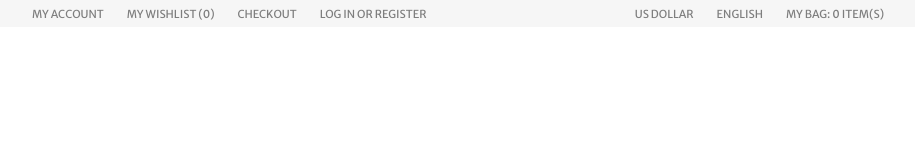
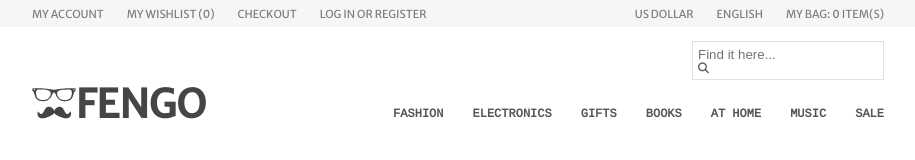
Before and after one commit to Viva1996/Fengo, a plain HTML site: page index.html in a window 1280 px wide. Shown: the whole page, without its empty margins (182-1097 px from the left). Drawn offline with Linux system fonts and the light colour scheme.

Commit message:
make header serch and nav

```diff
--- a/index.html
+++ b/index.html
@@ -9,7 +9,9 @@
     <link rel="stylesheet" href="style.css">
     <script src="https://kit.fontawesome.com/1a1c9c1507.js" crossorigin="anonymous"></script>
     <link rel="preconnect" href="https://fonts.gstatic.com">
-    <link href="https://fonts.googleapis.com/css2?family=Merriweather+Sans&display=swap" rel="stylesheet">
+    <link rel="preconnect" href="https://fonts.gstatic.com">
+    <link href="https://fonts.googleapis.com/css2?family=Cousine&family=Merriweather+Sans&display=swap"
+        rel="stylesheet">
 </head>
 
 <body>
@@ -30,6 +32,50 @@
                     </ul>
                 </div>
             </div>
+            <div class="search__block">
+                <div class="search__block__position">
+                    <div class="search">
+                        <input type="search" name="mySearch" placeholder="Find it here...">
+                        <i class="fas fa-search"></i>
+                    </div>
+                </div>
+            </div>
+            <div class="logo">
+                <div class="logo__position">
+                    <div class="logo__fengo">
+                        <a href="#">
+                            <img class="logo__fengo__image" src="images/logo1.svg" alt=""></a>
+                        <a href="#" style="text-decoration: none;">
+                            <h1 class="logo__text">Fengo</h1>
+                        </a>
+                    </div>
+                    <nav>
+                        <ul class="nav__list">
+                            <a href="#" style="text-decoration: none;">
+                                <li class="nav__list__text">Fashion</li>
+                            </a>
+                            <a href="#" style="text-decoration: none;">
+                                <li class="nav__list__text">Electronics</li>
+                            </a>
+                            <a href="#" style="text-decoration: none;">
+                                <li class="nav__list__text">Gifts</li>
+                            </a>
+                            <a href="#" style="text-decoration: none;">
+                                <li class="nav__list__text">Books</li>
+                            </a>
+                            <a href="#" style="text-decoration: none;">
+                                <li class="nav__list__text">At Home</li>
+                            </a>
+                            <a href="#" style="text-decoration: none;">
+                                <li class="nav__list__text">Music</li>
+                            </a>
+                            <a href="#" style="text-decoration: none;">
+                                <li class="nav__list__text">Sale</li>
+                            </a>
+                        </ul>
+                    </nav>
+                </div>
+            </div>
         </header>
     </div>
 </body>
--- a/style.css
+++ b/style.css
@@ -43,3 +43,98 @@
     text-decoration: none;
     margin-left: 23px;
 }
+
+.search__block {
+    display: flex;
+    justify-content: center;
+}
+
+.search__block__position{
+    display: flex;
+    justify-content: flex-end;
+    width: 852px;
+}
+
+.search{
+    border: 1px solid #e1e1e1;
+    display: inline-block;
+    font-size: 11px;
+    padding: 5px;
+    margin-top: 14px;
+    width: 180px;
+  }
+
+  [type='search']{
+    border: none;
+    outline: none;
+  }
+  .fas.fa-search{
+    color:#5f5a5a;
+  }
+
+    input[type=text]::-ms-clear {  display: none; width : 0; height: 0;
+}
+
+    input[type=text]::-ms-reveal {  display: none; width : 0; height: 0;
+}
+    input[type="search"]::-webkit-search-decoration,
+    input[type="search"]::-webkit-search-cancel-button,
+    input[type="search"]::-webkit-search-results-button,
+    input[type="search"]::-webkit-search-results-decoration { display: none;
+}
+
+.logo {
+    display: flex;
+    justify-content: center;
+}
+
+.logo__position {
+    width: 852px;
+    display: flex;
+    justify-content: space-between;
+}
+
+.logo__fengo {
+    display: flex;
+}
+
+.logo__fengo__image {
+     height: 31px;
+     padding-top: 8px;
+}
+
+.logo__text {
+    color: #454545;
+    font-family: "Merriweather Sans";
+    font-size: 39px;
+    font-weight: 700;
+    font-style: normal;
+    letter-spacing: normal;
+    line-height: 12px;
+    text-transform: uppercase;
+    font-style: normal;
+    letter-spacing: normal;
+    line-height: normal;
+}
+
+.nav__list {
+    display: flex;
+    margin-top: 27px;
+}
+
+.nav__list__text {
+    list-style: none;
+    color: #565656;
+    font-family: Cousine;
+    font-size: 12px;
+    font-weight: 700;
+    font-style: normal;
+    letter-spacing: normal;
+    line-height: 11px;
+    text-align: left;
+    text-transform: uppercase;
+    font-style: normal;
+    letter-spacing: normal;
+    line-height: normal;
+    padding-left: 29px;
+}
```
Also changed, not shown: images/logo1.svg (added), images/logoFengo.png (added), 2 other files.
